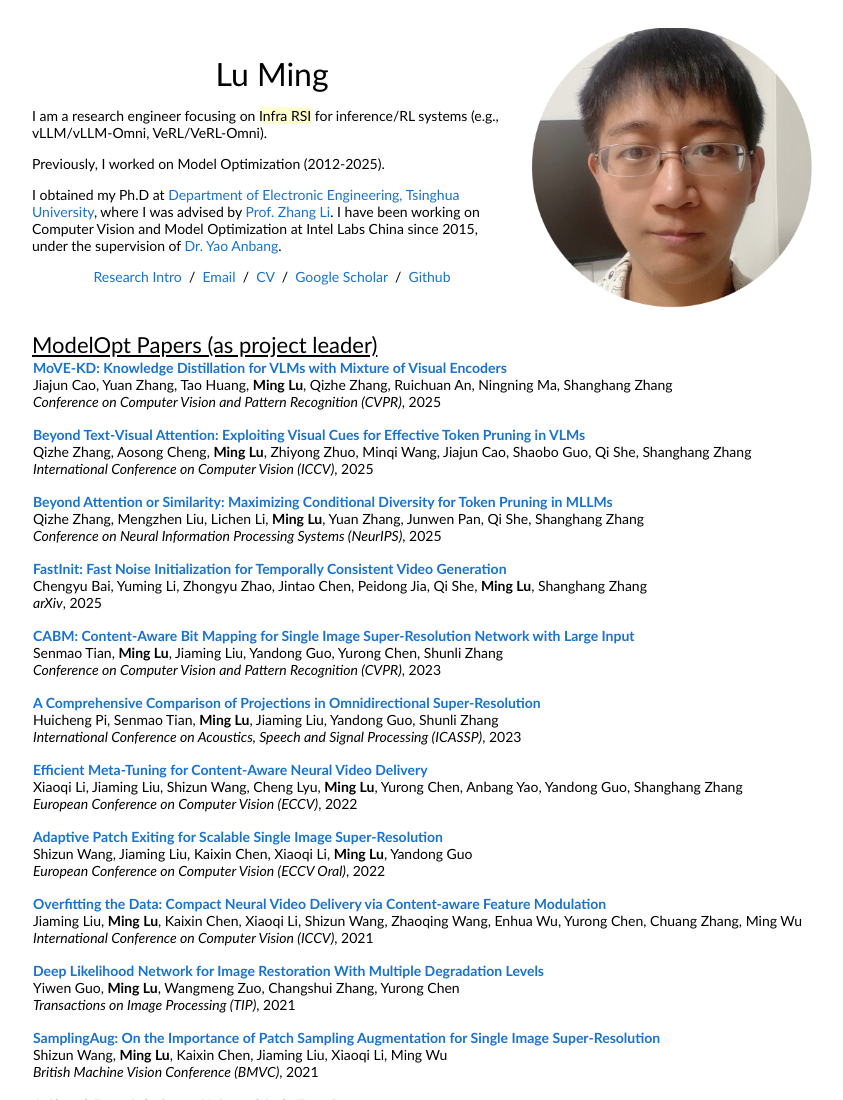
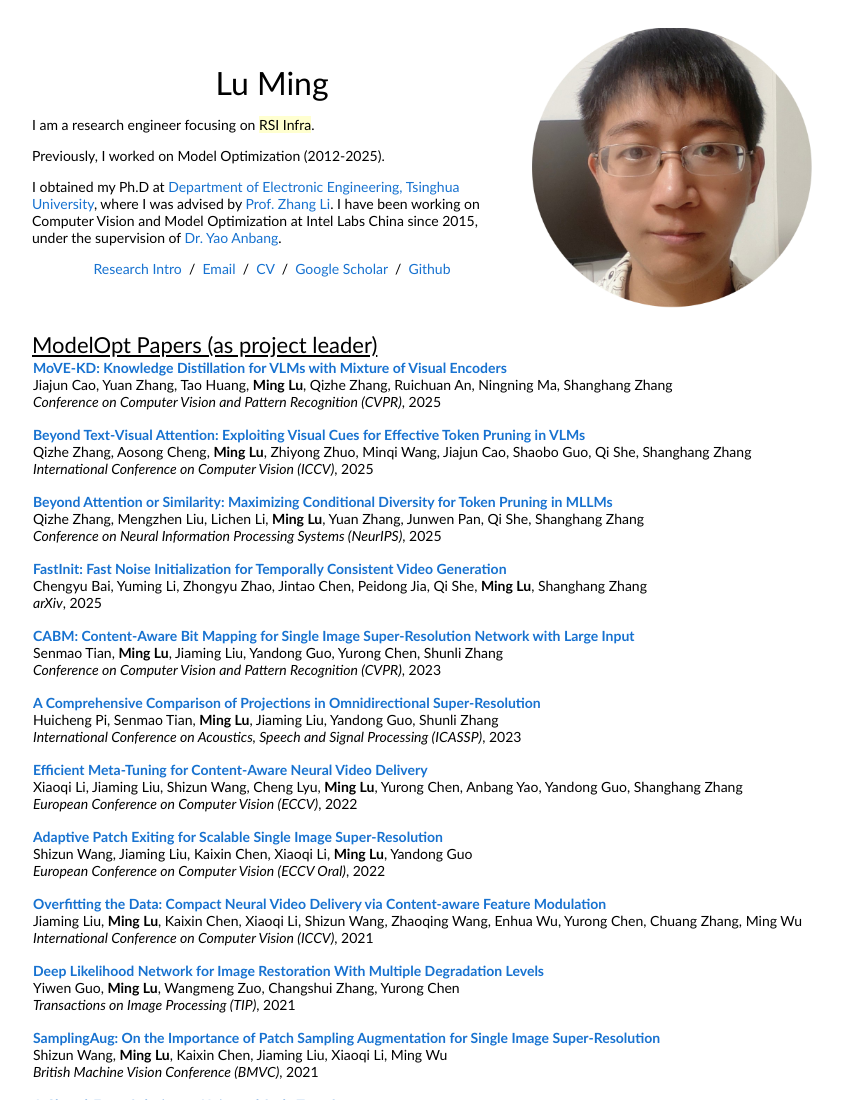
Before and after one commit to lu-m13/lu-m13.github.io, a plain HTML site: page index.html in a window 1280 px wide. Shown: the top 1100 px of the page, without its empty margins (208-1051 px from the left). Drawn offline with Linux system fonts and the light colour scheme.

Commit message:
Update index.html

```diff
--- a/index.html
+++ b/index.html
@@ -20,7 +20,7 @@
               <p style="text-align:center">
                 <name>Lu Ming</name>
               </p>
-			  <p>I am a research engineer focusing on <span class="highlight">Infra RSI</span> for inference/RL systems (e.g., vLLM/vLLM-Omni, VeRL/VeRL-Omni).
+			  <p>I am a research engineer focusing on <span class="highlight">RSI Infra</span>.
 			  <p>Previously, I worked on Model Optimization (2012-2025).
 			  </p>
 			  <p>I obtained my Ph.D at <a href="https://www.ee.tsinghua.edu.cn/">Department of Electronic Engineering, Tsinghua University</a>, where I was advised by <a href="http://web.ee.tsinghua.edu.cn/zhangli/zh_CN/index.htm">Prof. Zhang Li</a>. I have been working on Computer Vision and Model Optimization at Intel Labs China since 2015, under the supervision of <a href="https://yaoanbang.github.io/">Dr. Yao Anbang</a>.
```
